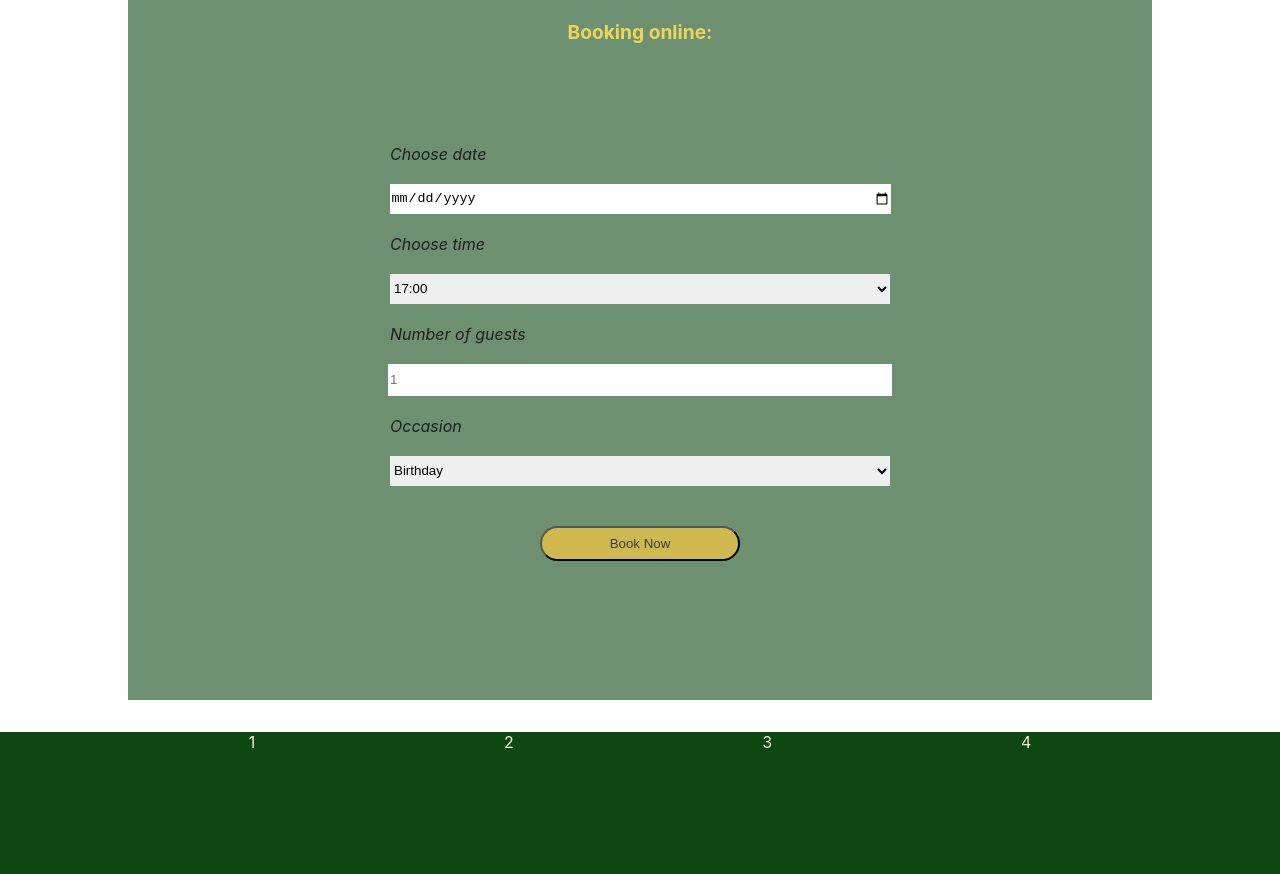
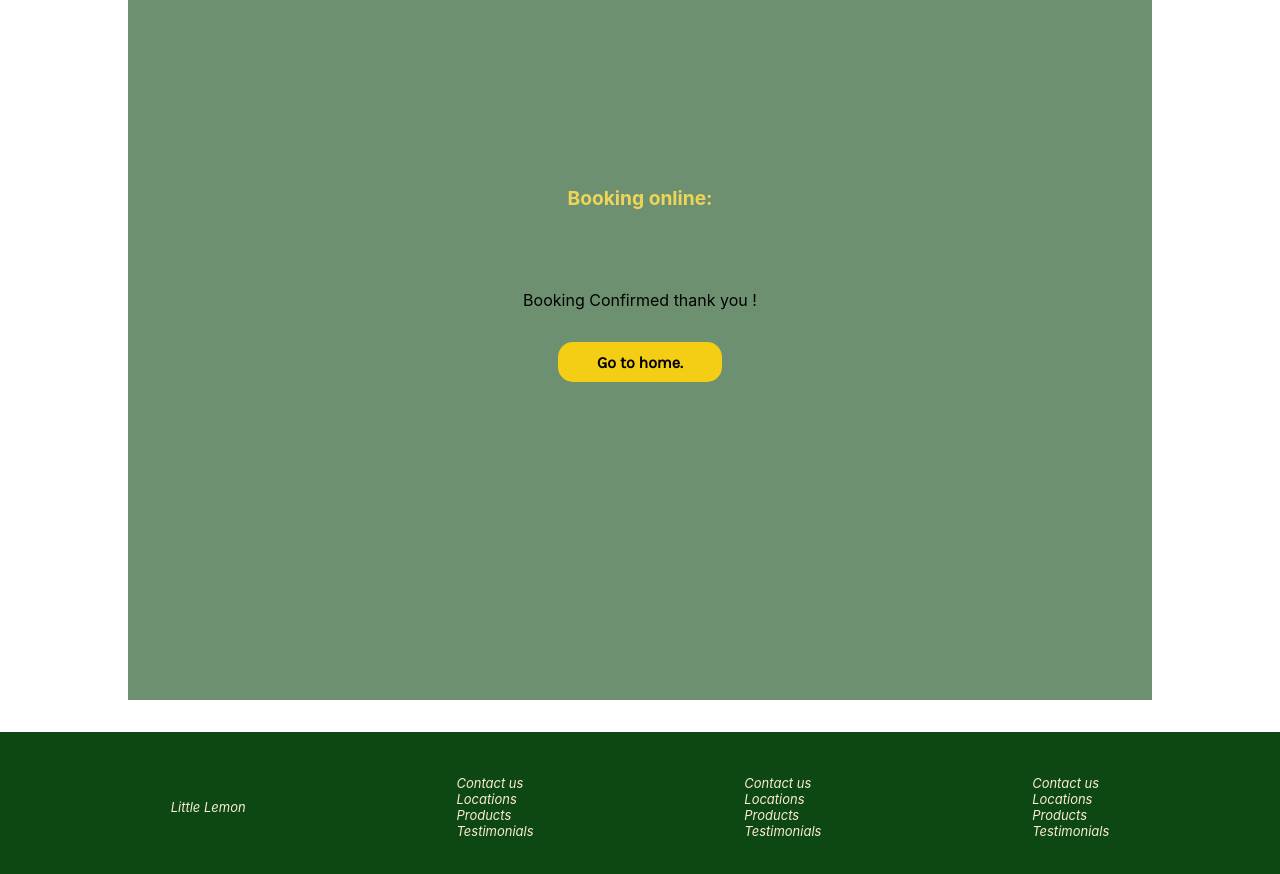
Before and after one commit to Oumaimafisaoui/capstone, a React (Create React App) app: page /booking in a window 1280 px wide. Shown: the part 180-1054 px from the top of the page. Built offline with nearby package versions, Linux system fonts and the light colour scheme; a web font is replaced by a local one.

Commit message:
final commit

```diff
--- a/src/components/BookingForm.js
+++ b/src/components/BookingForm.js
@@ -8,7 +8,7 @@ const BookingForm = ({availableTimes , dispatch}) => {
   const [time, setTime] = useState('');
   const [people, setPeople] = useState(0);
   const [occasion, setOccasion] = useState('');
-  const [confirmed, setConfirmed] = useState(false)
+  const [confirmed, setConfirmed] = useState(true)
 
   function submitForm(e)
   {
@@ -62,8 +62,8 @@ const BookingForm = ({availableTimes , dispatch}) => {
     (
       <div className='confirmation'>
       <div>
-      Booking Confirmed thank you !
-      <button onClick={() => navigate("/")}>Go to home.</button>
+      <div>Booking Confirmed thank you !</div>
+      <button className="but" onClick={() => navigate("/")}>Go to home.</button>
       </div>
       </div>
     )
--- a/src/components/Footer.js
+++ b/src/components/Footer.js
@@ -3,10 +3,31 @@ import '../index'
 const Footer = () => {
   return (
     <div className='footer'>
-      <div>1</div>
-      <div>2</div>
-      <div>3</div>
-      <div>4</div>
+      <div>Little Lemon</div>
+      <div>
+        <ul>
+          <li>Contact us</li>
+          <li>Locations</li>
+          <li>Products</li>
+          <li>Testimonials</li>
+        </ul>
+      </div>
+      <div>
+      <ul>
+          <li>Contact us</li>
+          <li>Locations</li>
+          <li>Products</li>
+          <li>Testimonials</li>
+        </ul>
+      </div>
+      <div>
+      <ul>
+          <li>Contact us</li>
+          <li>Locations</li>
+          <li>Products</li>
+          <li>Testimonials</li>
+        </ul>
+      </div>
     </div>
   )
 }
--- a/src/components/TestimonialCard.js
+++ b/src/components/TestimonialCard.js
@@ -10,6 +10,7 @@ export const TestimonialCard = ({name, rating, text, image}) => {
         </div>
         <div className='text-test'>
             {text}
+
         </div>
     </div>
   )
--- a/src/index.css
+++ b/src/index.css
@@ -100,6 +100,9 @@ li{
   display: flex;
   justify-content: space-evenly;
   color: antiquewhite;
+  align-items: center;
+  font-size: small;
+  font-style: italic;
 }
 
 .section1
@@ -348,11 +351,12 @@ li{
 .CardTest
 {
   display: flex;
+  border-radius: 30px;
   flex-direction: column;
   justify-content: space-evenly;
   background-color: rgb(227, 227, 227);
   width: 200px;
-  height: 200px;
+  height: 320px;
 }
 
 .body-test
@@ -366,8 +370,9 @@ li{
 
 .rating
 {
-  margin-left: 1rem;
+  margin-left: 2rem;
   color: #e2913f;
+  font-weight: 900;
 }
 
 .image-test
@@ -375,6 +380,7 @@ li{
   width: 100px;
   height: 100px;
   margin: 0.4rem;
+  border-radius: 50px;
 }
 
 .text-test
@@ -472,3 +478,25 @@ label
   font-weight: 700;
   color: #eed55a;
 }
+
+.confirmation
+{
+  display: flex;
+  flex-direction: column;
+  text-align: center;
+  margin-bottom: 2rem;
+}
+
+.but
+{
+  margin-top: 2rem;
+  background-color: #f4ce14;
+  border-radius: 15px;
+  width: 70%;
+  height: 2.5rem;
+  border: none;
+  cursor: pointer;
+  font-family: 'Karla', sans-serif;
+  font-weight: bolder;
+  font-size: medium;
+}
```
